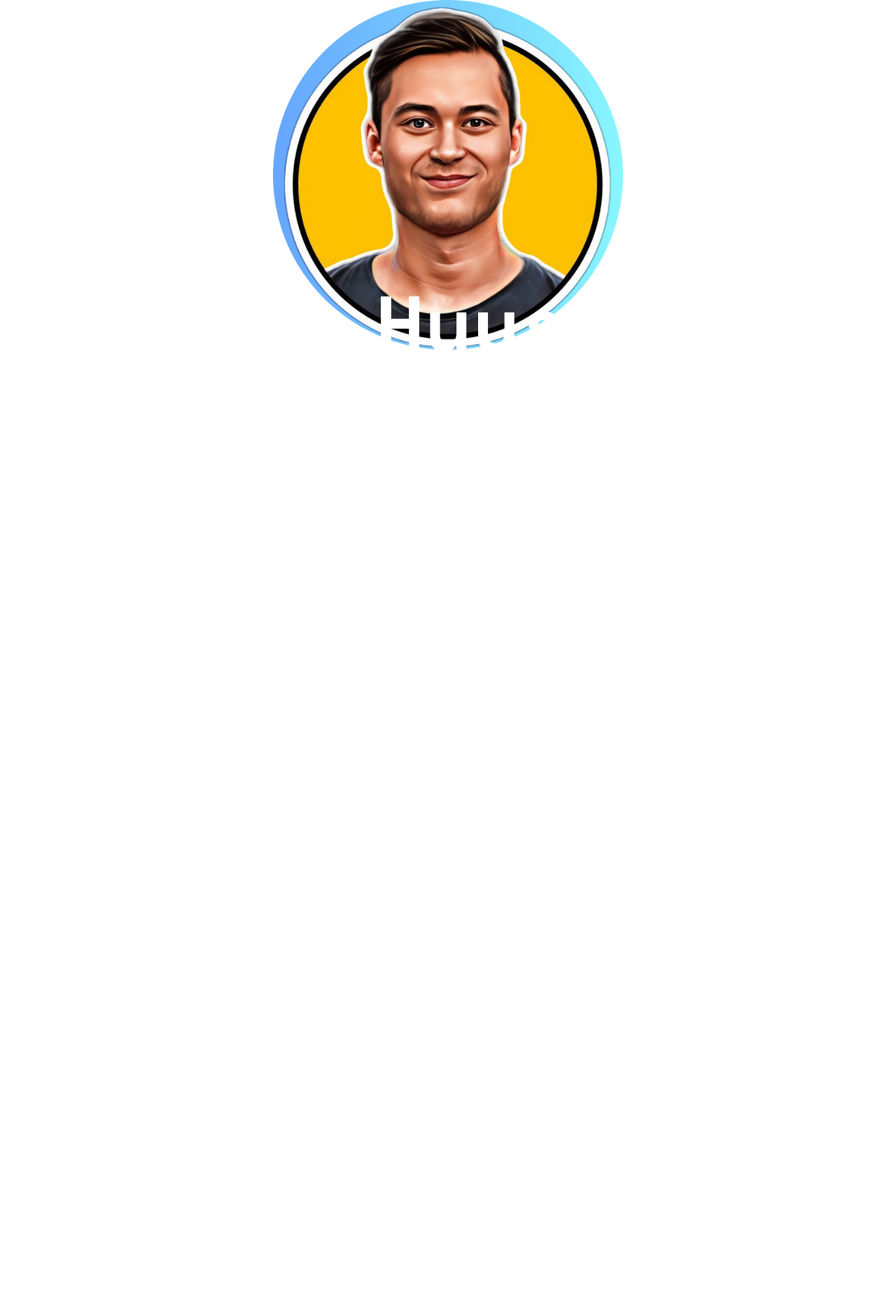
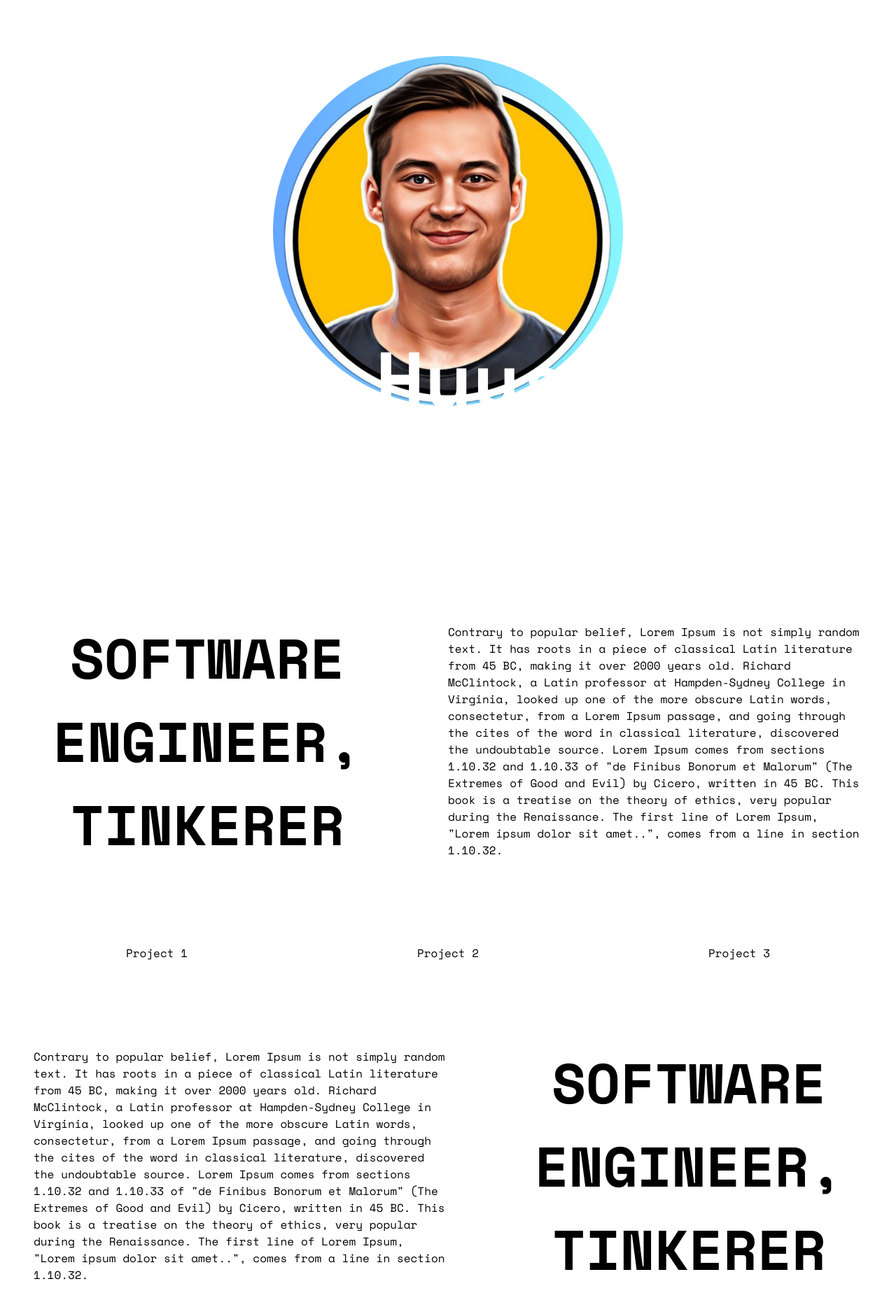
Before and after one commit to henrihuuskonen/henrihuuskonen.dev, a Next.js app: page / in a window 1280 px wide. Shown: the top 1868 px of the page at 70% size. Before the commit the page ends 900 px from the top, so only its background shows below. Built offline with nearby package versions, Linux system fonts and the light colour scheme.

Commit message:
More work on the layout and placeholder components

```diff
--- a/src/components/Avatar.tsx
+++ b/src/components/Avatar.tsx
@@ -1,46 +1,12 @@
-import Particles from "react-tsparticles";
-import React, {useCallback, useEffect, useState} from "react";
-import {Engine} from "tsparticles-engine";
-import {loadFull} from "tsparticles";
-import {Container as TsParticleContainer} from "tsparticles-engine/types/Core/Container";
-import styles from  "../styles/styles.module.css";
+import React from "react";
+import styles from "../styles/styles.module.css";
 import Image from "next/image";
-import {AVATAR_OPTIONS} from "@/components/avatar-options";
-import {BACKGROUND_Z_INDEX} from "@/constants";
+
 const Hero = () => {
-    const [show, setShow] = useState(false);
-
-    useEffect(() => {
-        setShow(true);
-    }, []);
-
-    const particlesInit = useCallback(async (engine: Engine) => {
-        await loadFull(engine);
-    }, []);
-
-    const particlesLoaded = useCallback(async (container: TsParticleContainer | undefined) => {
-        await console.log(container);
-    }, []);
 
     return (
         <div
             className={styles.avatar__container}>
-            {show && <Particles
-                id="tsparticles"
-                key={`${Math.random()}`}
-                style={{
-                    position: "absolute",
-                    top: 0,
-                    bottom: 0,
-                    left: 0,
-                    right: 0,
-                    height: "100%",
-                    width: "100%"
-                }}
-                init={particlesInit}
-                loaded={particlesLoaded}
-                options={AVATAR_OPTIONS}
-            />}
             <div className={styles.image__container}>
                 <Image
                     src="/henrihuuskonen-circle.png"
--- /dev/null
+++ b/src/components/Background.tsx
@@ -0,0 +1,43 @@
+import React, {useCallback, useEffect, useState} from "react";
+import {Engine} from "tsparticles-engine";
+import {loadFull} from "tsparticles";
+import {Container as TsParticleContainer} from "tsparticles-engine/types/Core/Container";
+import Particles from "react-tsparticles";
+import {AVATAR_OPTIONS} from "@/components/avatar-options";
+
+const Background = () => {
+    const [show, setShow] = useState(false);
+
+    useEffect(() => {
+        setShow(true);
+    }, []);
+
+    const particlesInit = useCallback(async (engine: Engine) => {
+        await loadFull(engine);
+    }, []);
+
+    const particlesLoaded = useCallback(async (container: TsParticleContainer | undefined) => {
+        await console.log(container);
+    }, []);
+
+    return <>
+        {show && <Particles
+            id="tsparticles"
+            key={`${Math.random()}`}
+            style={{
+                position: "absolute",
+                top: 0,
+                bottom: 0,
+                left: 0,
+                right: 0,
+                height: "100%",
+                width: "100%"
+            }}
+            init={particlesInit}
+            loaded={particlesLoaded}
+            options={AVATAR_OPTIONS}
+        />}
+    </>
+}
+
+export default Background
--- /dev/null
+++ b/src/components/InlineMenu.tsx
@@ -0,0 +1,27 @@
+import styles from '../styles/styles.module.css'
+
+interface MenuItemProps {
+    text: string
+    href: string
+}
+
+const MenuItem = ({text, href}: MenuItemProps) => {
+    return <button className={styles.menu__item}>
+        <a className={styles.menu__item__text} href={href}>
+            {text}
+        </a>
+    </button>
+}
+
+const InlineMenu = () => {
+    return <div className={styles.menu}>
+        <div className={styles.menu__buttons}>
+            <MenuItem text="Work" href="/"/>
+            <MenuItem text="Projects" href="/"/>
+            <MenuItem text="Blog" href="/"/>
+            <MenuItem text="Contact" href="/"/>
+        </div>
+    </div>
+}
+
+export default InlineMenu
--- /dev/null
+++ b/src/components/Projects.tsx
@@ -0,0 +1,20 @@
+import styles from '../styles/styles.module.css'
+
+interface ProjectItemProps {
+    text: string
+}
+
+const ProjectItem = ({text}: ProjectItemProps) => {
+    return <div className={styles.project__item}>{text}</div>
+
+}
+
+const Projects = () => {
+    return <div className={styles.project__container}>
+        <ProjectItem text="Project 1"/>
+        <ProjectItem text="Project 2"/>
+        <ProjectItem text="Project 3"/>
+    </div>
+}
+
+export default Projects
--- /dev/null
+++ b/src/components/TextSection.tsx
@@ -0,0 +1,40 @@
+import styles from '../styles/styles.module.css'
+
+interface TextSectionProps {
+    title: string
+    text: string
+    titleOnRight?: boolean
+}
+
+const TextSection = ({ title, text, titleOnRight }: TextSectionProps) => {
+    const TitleContainer = () => (
+        <div className={styles.frontpage__description__container__left}>
+            <p>{title}</p>
+        </div>
+    )
+
+    const ParagraphContainer = () => (
+        <div className={styles.frontpage__description__container__right}>
+            <p>{text}</p>
+        </div>
+    )
+
+
+    return (
+        <div className={styles.frontpage__description__container}>
+            {titleOnRight ? (
+                <>
+                    <ParagraphContainer/>
+                    <TitleContainer/>
+                </>
+            ) : (
+                <>
+                    <TitleContainer/>
+                    <ParagraphContainer/>
+                </>
+            )}
+        </div>
+    )
+}
+
+export default TextSection
--- a/src/pages/index.tsx
+++ b/src/pages/index.tsx
@@ -2,6 +2,10 @@ import React from "react";
 import Head from "next/head";
 import styles from "../styles/styles.module.css";
 import Hero from "@/components/Avatar";
+import InlineMenu from "@/components/InlineMenu";
+import Projects from "@/components/Projects";
+import Background from "@/components/Background";
+import TextSection from "@/components/TextSection";
 
 const Home = () => {
     return (
@@ -9,11 +13,42 @@ const Home = () => {
             <Head>
                 <title>Henri Huuskonen</title>
             </Head>
-            <div className={styles.main__container}>
+            <div className={styles.initial__container}>
+                <Background/>
                 <Hero/>
+                <InlineMenu/>
             </div>
-            <div style={{height: "100px"}}>
-            </div>
+            <TextSection title="Software engineer, tinkerer" text={`Contrary to popular belief, Lorem Ipsum is not simply random text. It has roots in a piece
+                        of
+                        classical Latin literature from 45 BC, making it over 2000 years old. Richard McClintock, a
+                        Latin professor at Hampden-Sydney College in Virginia, looked up one of the more obscure
+                        Latin
+                        words, consectetur, from a Lorem Ipsum passage, and going through the cites of the word in
+                        classical literature, discovered the undoubtable source. Lorem Ipsum comes from sections
+                        1.10.32
+                        and 1.10.33 of "de Finibus Bonorum et Malorum" (The Extremes of Good and Evil) by Cicero,
+                        written in 45 BC. This book is a treatise on the theory of ethics, very popular during the
+                        Renaissance. The first line of Lorem Ipsum, "Lorem ipsum dolor sit amet..", comes from a
+                        line in
+                        section 1.10.32.`}
+            />
+            <Projects/>
+            <TextSection title="Software engineer, tinkerer" text={`Contrary to popular belief, Lorem Ipsum is not simply random text. It has roots in a piece
+                        of
+                        classical Latin literature from 45 BC, making it over 2000 years old. Richard McClintock, a
+                        Latin professor at Hampden-Sydney College in Virginia, looked up one of the more obscure
+                        Latin
+                        words, consectetur, from a Lorem Ipsum passage, and going through the cites of the word in
+                        classical literature, discovered the undoubtable source. Lorem Ipsum comes from sections
+                        1.10.32
+                        and 1.10.33 of "de Finibus Bonorum et Malorum" (The Extremes of Good and Evil) by Cicero,
+                        written in 45 BC. This book is a treatise on the theory of ethics, very popular during the
+                        Renaissance. The first line of Lorem Ipsum, "Lorem ipsum dolor sit amet..", comes from a
+                        line in
+                        section 1.10.32.`}
+                         titleOnRight
+            />
+
         </div>
     )
 }
--- a/src/styles/globals.css
+++ b/src/styles/globals.css
@@ -1,3 +1,12 @@
 body {
+    font-family: "Space Mono", monospace;
     margin: 0;
 }
+
+a {
+    text-decoration: none;
+}
+
+button {
+    background-color: transparent;
+}
--- a/src/styles/styles.module.css
+++ b/src/styles/styles.module.css
@@ -1,9 +1,14 @@
+.initial__container {
+    display: flex;
+    flex-direction: column;
+    height: 100vh;
+}
 
-.main__container {
+.hero__container {
     position: relative;
     display: flex;
     flex-direction: column;
-    height: 100vh;
+    flex: 50%;
 }
 
 .name {
@@ -11,8 +16,7 @@
     margin: 0;
     color: #fff;
     font-size: 7rem;
-  font-weight: bold;
-    font-family: "Space Mono", monospace;
+    font-weight: bold;
 }
 
 .name__container {
@@ -30,8 +34,75 @@
     align-items: center;
 }
 
-.avatar__container {;
+.avatar__container {
+    padding-top: 5rem;
     display: flex;
     align-content: center;
     position: relative;
 }
+
+.menu {
+    gap: 2rem;
+    flex: 50%;
+    display: flex;
+}
+
+.menu__buttons {
+    display: flex;
+    justify-content: center;
+    gap: 2rem;
+    flex: 50%;
+    align-items: center;
+}
+
+.menu__item {
+    color: white;
+    border: 1px solid white;
+}
+
+.menu__item__text {
+    font-size: 2rem;
+    margin: 0.5rem 1rem;
+    color: white;
+}
+
+.menu__item:hover {
+    background-color: white;
+    cursor: pointer;
+}
+
+.menu__item:hover > .menu__item__text {
+    color: black;
+}
+
+.frontpage__description__container {
+    display: flex;
+}
+
+.frontpage__description__container__left {
+    font-size: 5rem;
+    height: 100%;
+    width: 100%;
+    text-align: center;
+    text-transform: uppercase;
+    font-weight: bold;
+}
+
+.frontpage__description__container__right {
+    padding: 0 3rem;
+    font-size: 1rem;
+    margin: auto;
+    height: 100%;
+    width: 100%;
+}
+
+.project__container {
+    display: flex;
+    justify-content: space-around;
+    padding: 1rem;
+}
+
+.project__item {
+    border: 1px solid white;
+    padding: 1rem;
+}
```
